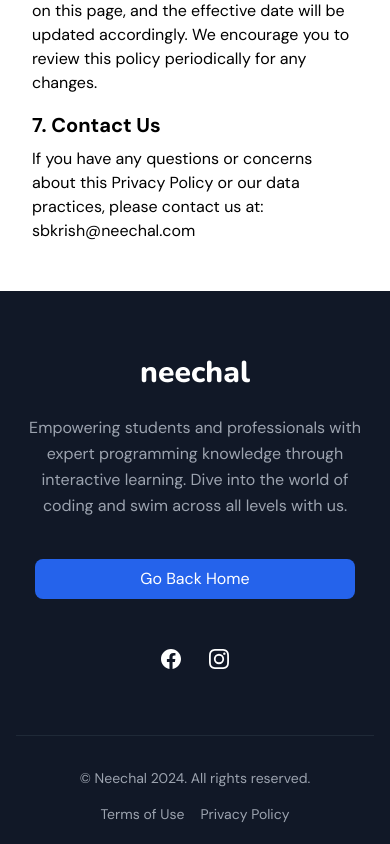
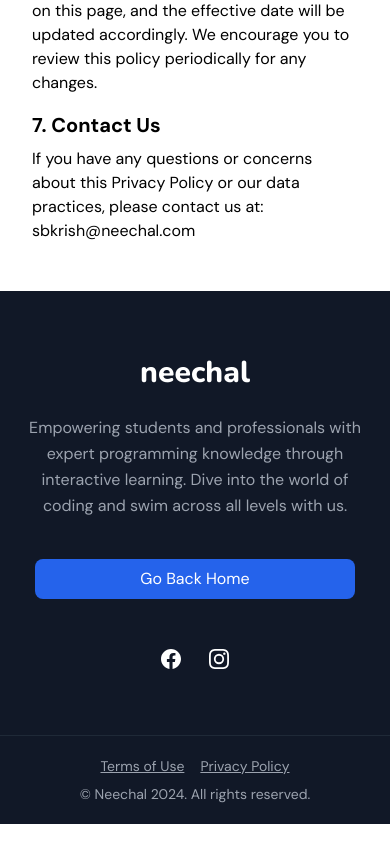
Before and after one commit to sbkrish/neechal, a React (Vite) app: page /policy in a window 390 px wide. Shown: the part 1837-2681 px from the top of the page. Built offline with nearby package versions, Linux system fonts and the light colour scheme; no server answers.

Commit message:
privacy & terms

```diff
--- a/src/container/Info/Info.jsx
+++ b/src/container/Info/Info.jsx
@@ -11,14 +11,14 @@
   return (
 
 <footer className="bg-gray-900">
-  <div className="mx-auto max-w-5xl px-4 pt-16 pb-5 sm:px-6 lg:px-8">
+  <div className="mx-auto max-w-5xl pt-16 pb-5 sm:px-6 lg:px-8">
     <div className="flex justify-center text-teal-300">
     <span className="logo-font text-3xl font-extrabold lowercase text-white">
           Neechal
         </span>
     </div>
 
-    <p className="mx-auto mt-6 max-w-md text-center leading-relaxed text-gray-400">
+    <p className="mx-auto mt-6 max-w-md text-center leading-relaxed text-gray-400 px-4">
     Empowering students and professionals with expert programming knowledge through interactive learning. Dive into the world of coding and swim across all levels with us.
     </p>
     {
@@ -168,11 +168,11 @@
         </a>
       </li> */}
     </ul>
-   <div className="mt-16 border-t pt-8 border-gray-800 flex flex-col sm:flex-row justify-between items-center text-sm text-gray-400">
+   <div className="mt-16 border-t pt-5 border-gray-800 flex flex-col-reverse sm:flex-row justify-between gap-2 sm:gap-0 items-center text-sm text-gray-400">
   <p className="text-center sm:text-left">© Neechal 2024. All rights reserved.</p>
-  <div className="flex space-x-4 mt-4 sm:mt-0">
-    <Link href='/terms-of-use' className="hover:underline">Terms of Use</Link>
-    <Link href='/policy' className="hover:underline">Privacy Policy</Link>
+  <div className="flex space-x-4">
+    <Link href='/terms-of-use' className="underline">Terms of Use</Link>
+    <Link href='/policy' className="underline">Privacy Policy</Link>
   </div>
 </div>
 
```
